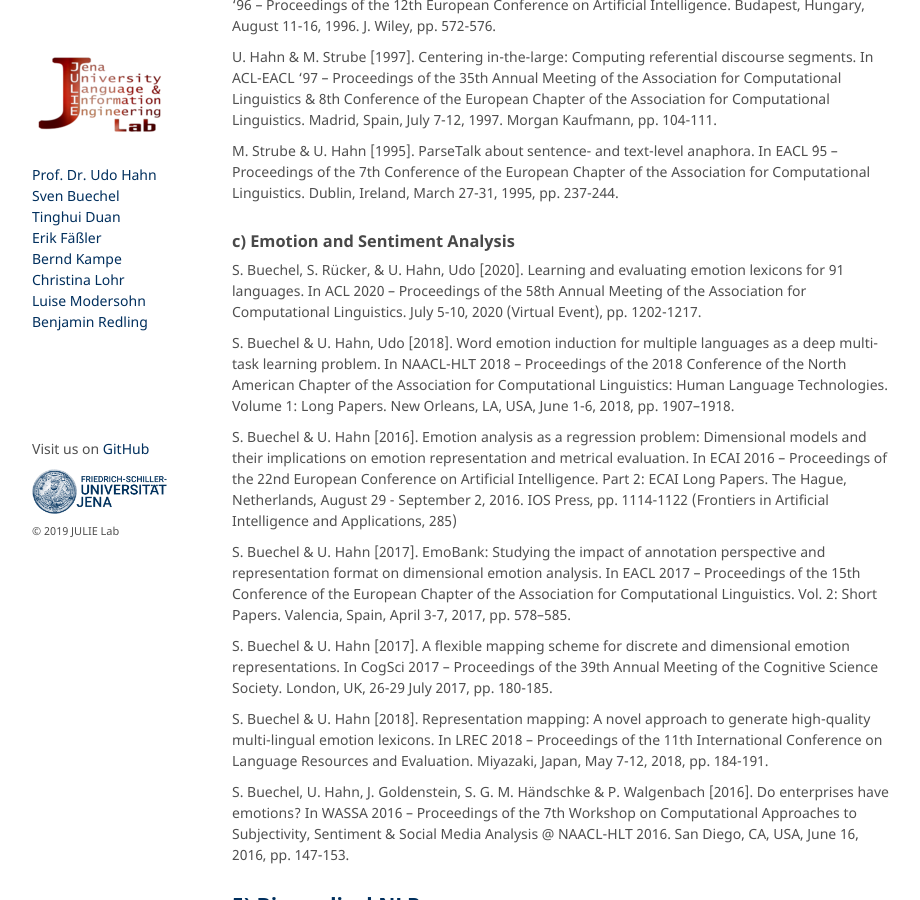
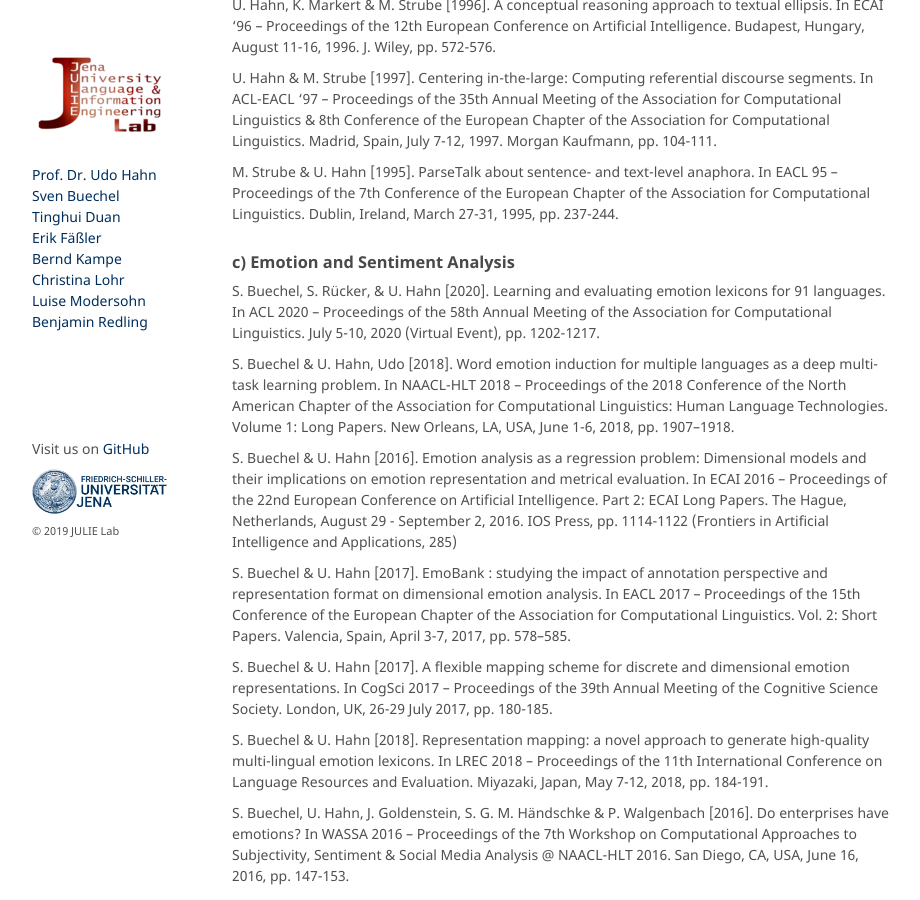
Before and after one commit to JULIELab/JULIELab.github.io, a Jekyll site: the page built from Staff/Hahn/publication.md, in a window 1280 px wide and 900 px high, scrolled down 7663 px. Shown: the whole window, without its empty margins (178-1098 px from the left). Built offline with Jekyll 4.4.1, drawn with Linux system fonts in a browser that asks for light colours; some of the changed text lies outside the part shown.

Commit message:
Update publication.md

```diff
--- a/Staff/Hahn/publication.md
+++ b/Staff/Hahn/publication.md
@@ -505,38 +506,27 @@
 
 ### c) Emotion and Sentiment Analysis
 
-S. Buechel, S. Rücker, & U. Hahn, Udo \[2020\].
+S. Buechel, S. Rücker, & U. Hahn \[2020\].
 Learning and evaluating emotion lexicons for 91 languages.
 In ACL 2020 – Proceedings of the 58th Annual Meeting of the Association for Computational Linguistics. July 5-10, 2020 (Virtual Event), pp. 1202-1217.
 
 S. Buechel & U. Hahn, Udo \[2018\].
 Word emotion induction for multiple languages as a deep multi-task learning problem.
-In NAACL-HLT 2018 -- Proceedings of the 2018 Conference of the North American Chapter of the Association for Computational Linguistics: Human Language Technologies.
+In NAACL-HLT 2018 – Proceedings of the 2018 Conference of the North American Chapter of the Association for Computational Linguistics: Human Language Technologies.
 Volume 1: Long Papers. New Orleans, LA, USA, June 1-6, 2018, pp. 1907--1918.
 
-S. Buechel & U. Hahn \[2016\]. Emotion analysis as a regression problem:
-Dimensional models and their implications on emotion representation and
-metrical evaluation. In ECAI 2016 -- Proceedings of the 22nd European
-Conference on Artificial Intelligence. Part 2: ECAI Long Papers. The
-Hague, Netherlands, August 29 - September 2, 2016. IOS Press,
-pp. 1114-1122 (Frontiers in Artificial Intelligence and Applications,
-285)
+S. Buechel & U. Hahn \[2016\].
+Emotion analysis as a regression problem: Dimensional models and their implications on emotion representation and metrical evaluation.
+In ECAI 2016 – Proceedings of the 22nd European Conference on Artificial Intelligence. Part 2: ECAI Long Papers. The Hague, Netherlands, August 29 - September 2, 2016. IOS Press, pp. 1114-1122 (Frontiers in Artificial Intelligence and Applications, 285)
 
-S. Buechel & U. Hahn \[2017\]. EmoBank: Studying the impact of
-annotation perspective and representation format on dimensional emotion
-analysis. In EACL 2017 -- Proceedings of the 15th Conference of the
-European Chapter of the Association for Computational Linguistics. Vol.
-2: Short Papers. Valencia, Spain, April 3-7, 2017, pp. 578--585.
+S. Buechel & U. Hahn \[2017\].
+EmoBank : studying the impact of annotation perspective and representation format on dimensional emotion analysis.
+In EACL 2017 – Proceedings of the 15th Conference of the European Chapter of the Association for Computational Linguistics. Vol. 2: Short Papers. Valencia, Spain, April 3-7, 2017, pp. 578--585.
 
-S. Buechel & U. Hahn \[2017\]. A flexible mapping scheme for discrete
-and dimensional emotion representations. In CogSci 2017 -- Proceedings
-of the 39th Annual Meeting of the Cognitive Science Society. London, UK,
-26-29 July 2017, pp. 180-185.
+S. Buechel & U. Hahn \[2017\].
+A flexible mapping scheme for discrete and dimensional emotion representations. In CogSci 2017 – Proceedings of the 39th Annual Meeting of the Cognitive Science Society. London, UK, 26-29 July 2017, pp. 180-185.
 
-S. Buechel & U. Hahn \[2018\]. Representation mapping: A novel approach
-to generate high-quality multi-lingual emotion lexicons. In LREC 2018 --
-Proceedings of the 11th International Conference on Language Resources
-and Evaluation. Miyazaki, Japan, May 7-12, 2018, pp. 184-191.
+S. Buechel & U. Hahn \[2018\]. Representation mapping: a novel approach to generate high-quality multi-lingual emotion lexicons. In LREC 2018 – Proceedings of the 11th International Conference on Language Resources and Evaluation. Miyazaki, Japan, May 7-12, 2018, pp. 184-191.
 
 S. Buechel, U. Hahn, J. Goldenstein, S. G. M. Händschke & P. Walgenbach
 \[2016\]. Do enterprises have emotions? In WASSA 2016 -- Proceedings of
@@ -680,7 +670,7 @@
 September 3, 2014. IOS Press, pp. 575-578 (Studies in Health Technology
 and Informatics, 205).
 
-##### b) Bioinformatics Applications
+### b) Bioinformatics Applications
 
 A. Sadik, L.F. Somarribas Patterson, S. Öztürk, S.R. Mohapatra, V. Panitz, P.F. Secker, P. Pfänder, S. Loth, H. Salem, M.T. Prentzell, B. Berdel, M. Iskar, E. Faessler, F. Reuter, I. Kirst, V. Kalter, K.I. Foerster, E. Jäger, C. Ramallo Guevara, M. Sobeh, Th. Hielscher, G. Poschet, A. Reinhardt, J.C. Hassel, M. Zapatka, U. Hahn, A. von Deimling, C. Hopf, R. Schlichting, B.I. Escher, J. Burhenne, W. Haefeli, N. Ishaque, A. Böhme, S. Schäuble, K. Thedieck, S. Trump, M. Seiffert, & C.A. Opitz \[2020\].
 IL4|1 is a metabolic immune checkpoint that activates the AHR and promotes tumor progression. In Cell, 182, 1252-1270.e34.
```
Also changed, not shown: other parts of Staff/Hahn/publication.md (+16 -8 lines).
